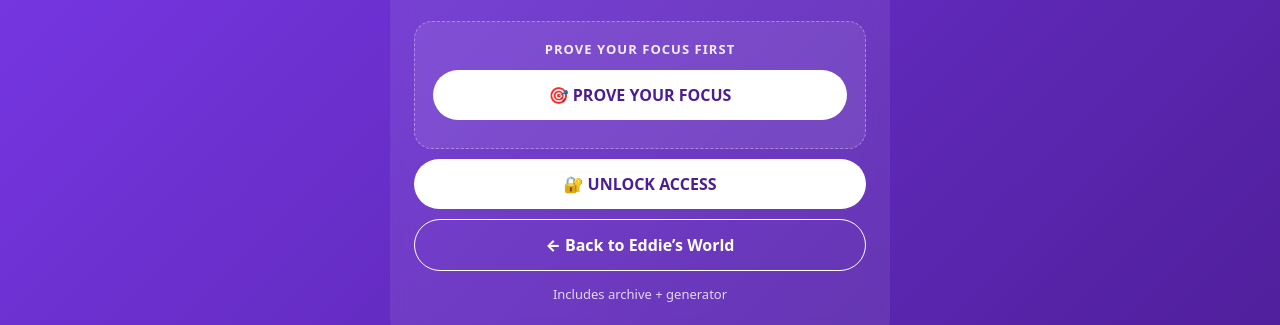
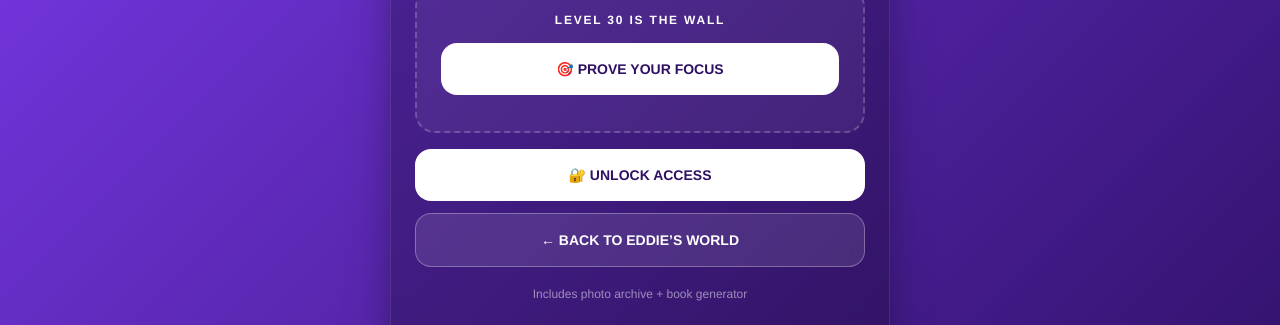
Before and after one commit to KeschFlow/eddies-print-engine-public, a plain HTML site: page index.html in a window 1280 px wide. Shown: the part 300-625 px from the top of the page. Drawn offline with Linux system fonts and the light colour scheme.

Commit message:
Update index.html for improved styling and content

```diff
--- a/index.html
+++ b/index.html
@@ -1,39 +1,87 @@
-<!doctype html>
+<!DOCTYPE html>
 <html lang="en">
 <head>
 <meta charset="utf-8" />
 <meta name="viewport" content="width=device-width, initial-scale=1" />
-<title>Eddie’s Print Engine</title>
+<title>Eddie’s Print Engine | Access</title>
 <style>
-:root{ --purple:#7c3aed; --dark:#4c1d95; }
+:root{ --purple:#7c3aed; --dark:#2e1065; --white:#ffffff; }
 *{margin:0;padding:0;box-sizing:border-box;}
-body{ font-family:system-ui, -apple-system, sans-serif; background:linear-gradient(135deg,var(--purple),var(--dark)); color:#fff; display:flex; align-items:center; justify-content:center; min-height:100vh; }
-.card{ text-align:center; padding:40px 24px; border-radius:24px; background:rgba(255,255,255,0.08); backdrop-filter:blur(12px); max-width:500px; width:90%; }
-h1{ font-size:32px; margin-bottom:12px; }
-p{ margin-bottom:24px; opacity:.9; }
-.btn{ display:block; margin:10px auto; padding:14px 22px; border-radius:999px; font-weight:800; text-decoration:none; transition:all 0.1s ease; }
-.btn:hover{ transform:scale(1.03); }
+body{
+    font-family:'Helvetica Neue', Arial, sans-serif;
+    background: linear-gradient(135deg, var(--purple), var(--dark));
+    color: var(--white);
+    display:flex;
+    align-items:center;
+    justify-content:center;
+    min-height:100vh;
+}
+.card{
+    text-align:center;
+    padding:48px 24px;
+    border-radius:28px;
+    background:rgba(0,0,0,0.25);
+    backdrop-filter:blur(20px);
+    border: 1px solid rgba(255,255,255,0.1);
+    max-width:500px;
+    width:92%;
+    box-shadow: 0 25px 50px -12px rgba(0,0,0,0.5);
+}
+h1{ font-size:36px; font-weight:900; margin-bottom:12px; text-transform:uppercase; letter-spacing:-1px; }
+p{ margin-bottom:28px; opacity:.85; line-height:1.5; font-size:16px; }
+.wall-box {
+    margin:24px 0 16px;
+    padding:24px;
+    background:rgba(255,255,255,0.05);
+    border:2px dashed rgba(255,255,255,0.2);
+    border-radius:20px;
+}
+.wall-label {
+    display:block;
+    margin-bottom:16px;
+    font-size:12px;
+    font-weight:900;
+    letter-spacing:.15em;
+    text-transform:uppercase;
+    color: #fff;
+}
+.btn{
+    display:block;
+    margin:12px auto;
+    padding:18px 24px;
+    border-radius:16px;
+    font-weight:900;
+    text-decoration:none;
+    transition:all 0.2s cubic-bezier(0.4, 0, 0.2, 1);
+    text-transform:uppercase;
+    font-size:14px;
+}
+.btn:hover{ transform:translateY(-2px); box-shadow: 0 10px 15px -3px rgba(0,0,0,0.3); }
 .btn:active{ transform:scale(0.98); }
-.primary{ background:#fff; color:#4c1d95; }
-.secondary{ border:1px solid #fff; color:#fff; }
-.meta{ margin-top:14px; font-size:13px; opacity:.8; }
+
+.primary{ background:var(--white); color:var(--dark); }
+.secondary{ background:rgba(255,255,255,0.1); border:1px solid rgba(255,255,255,0.3); color:#fff; }
+.ghost { color:rgba(255,255,255,0.5); font-size:12px; margin-top:20px; }
+
+.brand-accent { color: var(--white); opacity: 0.6; font-size: 11px; font-weight: 800; text-transform: uppercase; margin-top: 30px; letter-spacing: 2px;}
 </style>
 </head>
 <body>
 <div class="card">
   <h1>Eddie’s Print Engine</h1>
-  <p>Create real books from your photos.<br>Available only inside Eddie’s World.</p>
+  <p>Create real books from your photos.<br>No staging. Just raw creation.</p>
 
-  <div style="margin:22px 0 10px; padding:18px; background:rgba(255,255,255,0.08); border:1px dashed rgba(255,255,255,0.35); border-radius:18px;">
-    <p style="margin:0 0 12px; font-size:13px; font-weight:800; letter-spacing:.08em; text-transform:uppercase;">Prove your focus first</p>
-    <a class="btn primary" href="https://keschflow.github.io/unaufhaltsam/eddie-game.html?v=5.7">🎯 PROVE YOUR FOCUS</a>
+  <div class="wall-box">
+    <span class="wall-label">Level 30 is the wall</span>
+    <a class="btn primary" href="https://focus-system-unaufhaltsam.github.io/eddie/">🎯 PROVE YOUR FOCUS</a>
   </div>
 
   <a class="btn primary" href="https://ko-fi.com/eddiesworld">🔐 UNLOCK ACCESS</a>
 
-  <a class="btn secondary" href="https://keschflow.github.io/unaufhaltsam/?v=1">← Back to Eddie’s World</a>
+  <a class="btn secondary" href="https://focus-system-unaufhaltsam.github.io/eddie/">← Back to Eddie’s World</a>
 
-  <div class="meta">Includes archive + generator</div>
+  <div class="ghost">Includes photo archive + book generator</div>
+  <div class="brand-accent">Real life. No staging. UNAUFHALTSAM.</div>
 </div>
 </body>
 </html>
```
